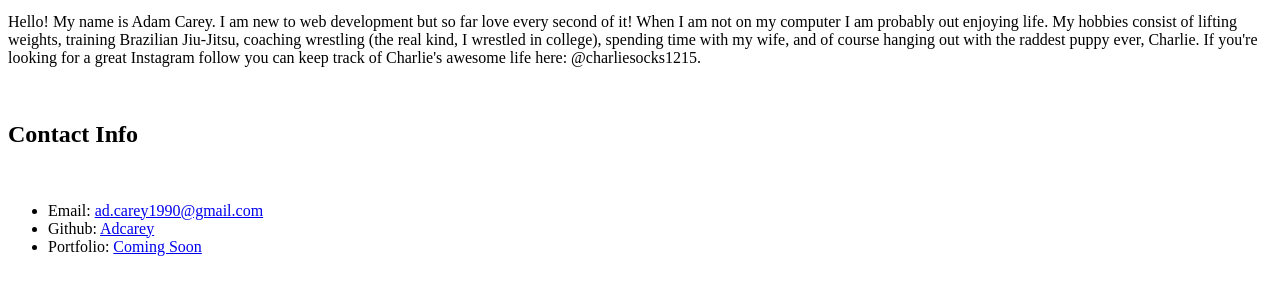
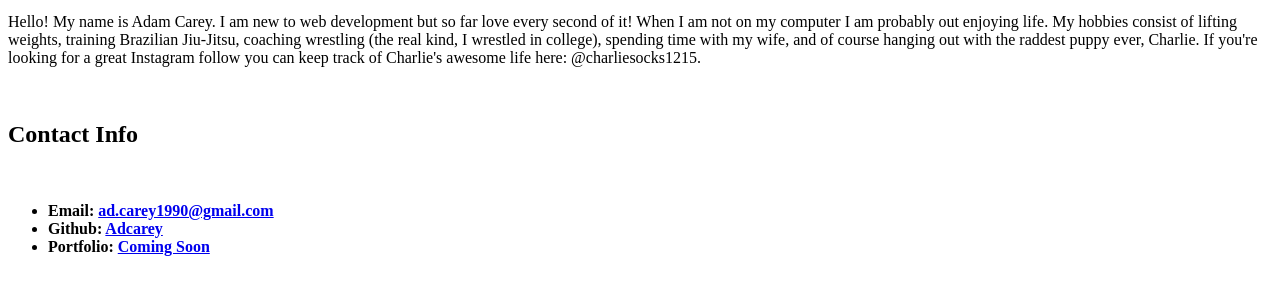
Before and after one commit to adcarey/Test2, a plain HTML site: page index.html in a window 1280 px wide. Shown: the part 186-480 px from the top of the page. Drawn offline with Linux system fonts and the light colour scheme.

Commit message:
updated list

```diff
--- a/index.html
+++ b/index.html
@@ -7,19 +7,28 @@
 	<body>
 	<h1>Studen Bio</h1><br>
 
+	<div>
+
+	<section>
 	<h2>Adam Carey</h2>
 
 	<img src="file:///Users/Adam/Desktop/CodingBootcamp/Basic-Portfolio/assets/images/WeddingDance.jpg" alt="wedding photo" width="270" height="200"/><br>
 
 	<p>Hello! My name is Adam Carey. I am new to web development but so far love every second of it! When I am not on my computer I am probably out enjoying life. My hobbies consist of lifting weights, training Brazilian Jiu-Jitsu, coaching wrestling (the real kind, I wrestled in college), spending time with my wife, and of course hanging out with the raddest puppy ever, Charlie. If you're looking for a great Instagram follow you can keep track of Charlie's awesome life here: @charliesocks1215. </p><br>
 
+	</section>
+
+	<section>
 	<h2>Contact Info</h2><br>
 
 	<ul>
-	<li>Email: <a href="ad.carey1990@gmail.com">ad.carey1990@gmail.com</a></li>
-	<li>Github: <a href="https://github.com/adcarey">Adcarey</a></li>
-	<li>Portfolio: <a href="#">Coming Soon</a></li>
+	<li><strong>Email: <a href="ad.carey1990@gmail.com">ad.carey1990@gmail.com</a></li>
+	<li><strong>Github: <a href="https://github.com/adcarey">Adcarey</a></li>
+	<li><strong>Portfolio: <a href="#">Coming Soon</a></li>
+	</ul>
+	</section>
 
+	</div>
 
 </body>
 </html>
```
